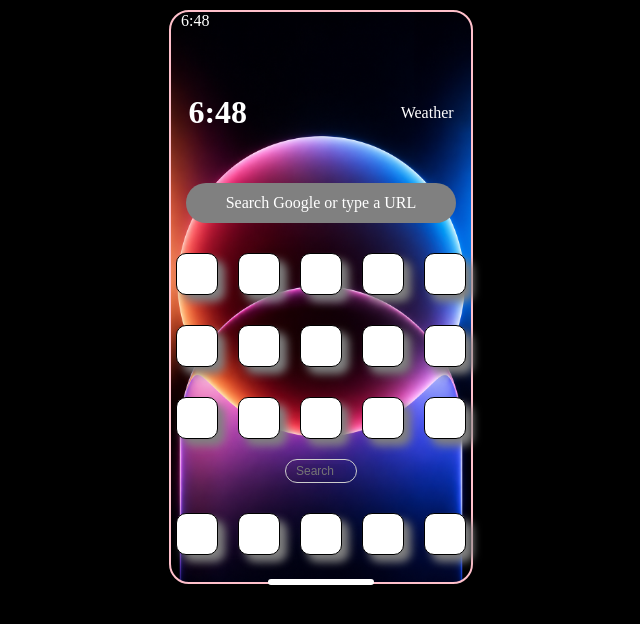
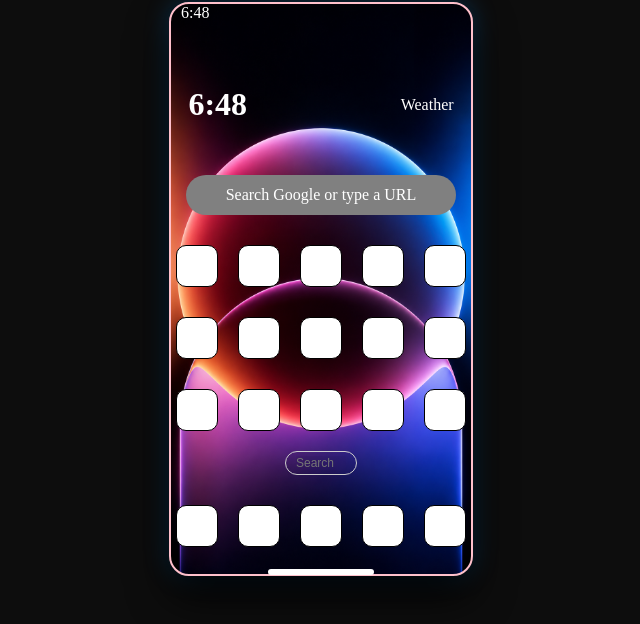
Before and after one commit to Educational-Codes-ByDev-Aryan/oppo-k13-ui, a plain HTML site: page index.html in a window 1280 px wide. In both pictures the pointer is over the element 640 px from the left and 297 px from the top of the page. Shown: the whole page, without its empty margins (319-959 px from the left). Drawn offline with Linux system fonts and the light colour scheme.

Commit message:
Updated styel.css

```diff
--- a/style.css
+++ b/style.css
@@ -4,7 +4,7 @@
 }
 
 body {
-    background-color: black;
+    background-color: #0d0d0d;
 }
 
 .container {
@@ -19,6 +19,16 @@ body {
     height: 570px;
     margin: 10px auto;
 
+    box-shadow: 0 0px 50px lab(47.27% 72.21 58.65);
+    transition: 2s;
+
+}
+
+.container:hover {
+    transform: translateY(-8px);
+    box-shadow:
+        0 20px 40px rgba(0, 0, 0, 0.9),
+        0 0 25px rgba(0, 150, 255, 0.3);
 
 }
 
@@ -67,7 +77,11 @@ nav {
     justify-content: center;
     align-items: center;
     gap: 20px;
+
 }
+
+
+
 
 .box {
     background-color: white;
@@ -75,7 +89,16 @@ nav {
     height: 40px;
     border: 1px solid black;
     border-radius: 10px;
-    box-shadow: 7px 7px 8px gray;
+}
+
+.box:hover {
+    cursor: pointer;
+    transform: translateY(-8px);
+    box-shadow:
+        0 20px 40px #f80000e6,
+        0 0 25px hsl(0, 98%, 26%);
+
+
 }
 
 .search-container {
@@ -102,15 +125,18 @@ nav {
 }
 
 .lineBar {
-    margin-top: 24px;
+    margin-top: 22px;
     display: flex;
     justify-content: center;
     align-items: center;
 
+
 }
+
 
 .Svg {
     width: 100px;
     border: 3px solid white;
     border-radius: 3px;
+
 }
```
